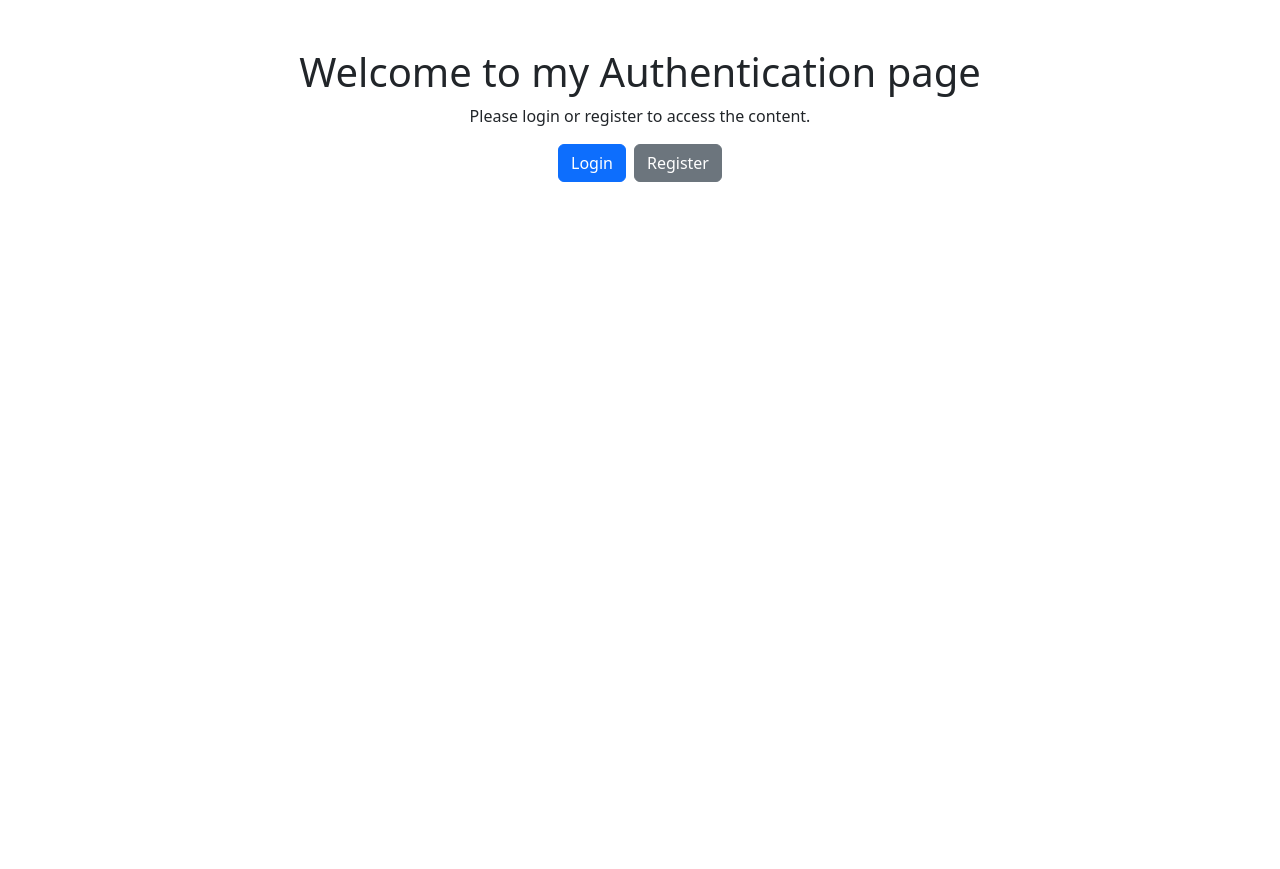
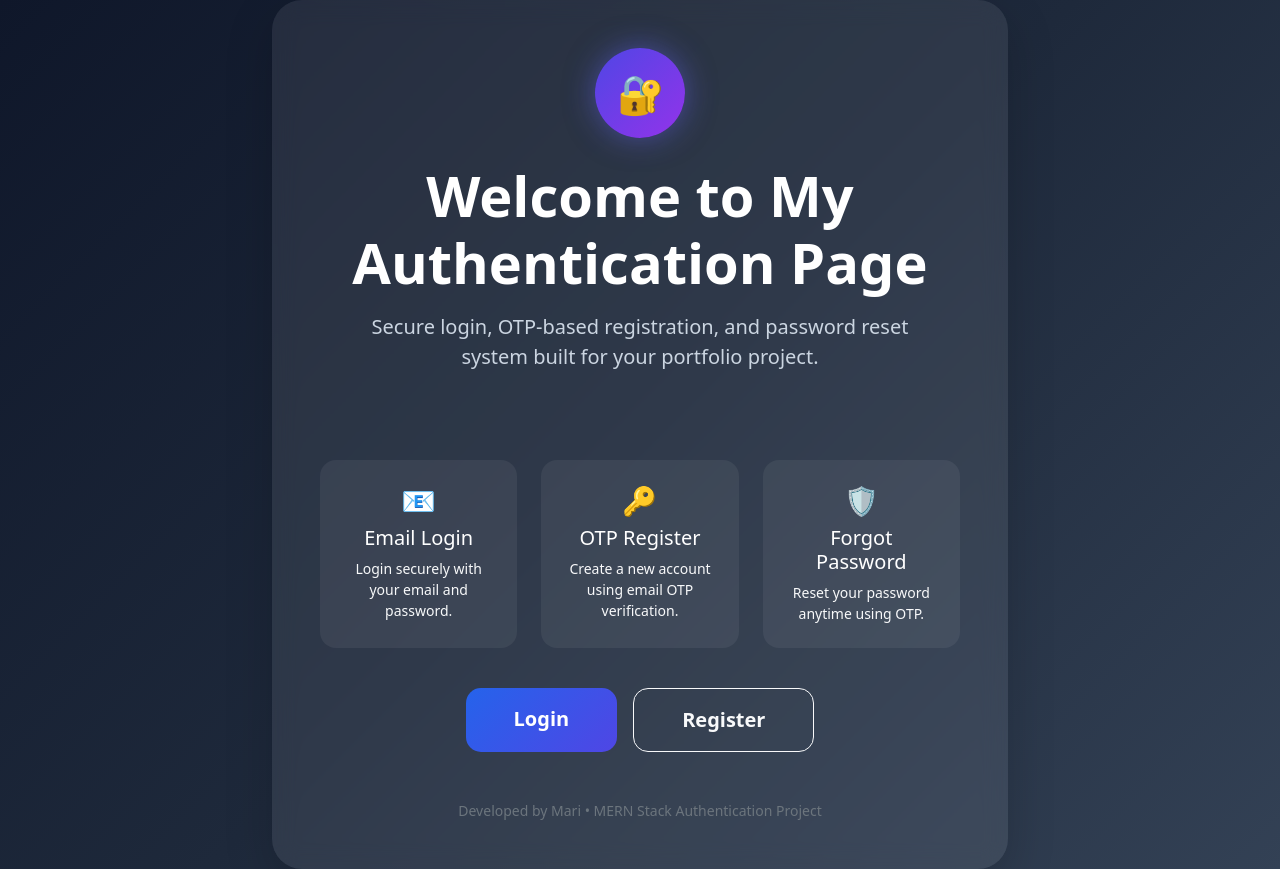
Before and after one commit to marisangithub/Authentication-frontend, a React app: page / in a window 1280 px wide. Before the commit the page ends 800 px from the top, so only its background shows below. Built offline with nearby package versions, Linux system fonts and the light colour scheme; the HTML template or start-up script is replaced by a standard one.

Commit message:
Revamp Home component layout and styling

```diff
--- a/src/pages/Home.jsx
+++ b/src/pages/Home.jsx
@@ -1,13 +1,125 @@
-import { Link } from "react-router-dom";
+import { Link } from 'react-router-dom';
 
 const Home = () => {
   return (
-    <div className="container mt-5 text-center align-center">
-        <h1>Welcome to my Authentication page </h1>
-        <p>Please login or register to access the content.</p>
-        <Link to="/login" className="btn btn-primary me-2">Login</Link>
-        <Link to="/register" className="btn btn-secondary">Register</Link>
+    <div
+      className="min-vh-100 d-flex align-items-center justify-content-center"
+      style={{
+        background: 'linear-gradient(135deg, #0f172a, #1e293b, #334155)',
+      }}
+    >
+      <div className="container">
+        <div className="row justify-content-center">
+          <div className="col-lg-8 col-md-10">
+            <div
+              className="card border-0 shadow-lg text-center p-5"
+              style={{
+                borderRadius: '30px',
+                background: 'rgba(255,255,255,0.08)',
+                backdropFilter: 'blur(12px)',
+                color: 'white',
+              }}
+            >
+              <div className="mb-4">
+                <div
+                  className="mx-auto mb-4 d-flex align-items-center justify-content-center"
+                  style={{
+                    width: '90px',
+                    height: '90px',
+                    borderRadius: '50%',
+                    background: 'linear-gradient(135deg, #4f46e5, #9333ea)',
+                    fontSize: '38px',
+                    boxShadow: '0 0 30px rgba(99,102,241,0.5)',
+                  }}
+                >
+                  🔐
+                </div>
+
+                <h1 className="fw-bold display-4 mb-3">
+                  Welcome to My Authentication Page
+                </h1>
+
+                <p
+                  className="lead mx-auto"
+                  style={{ maxWidth: '600px', color: '#cbd5e1' }}
+                >
+                  Secure login, OTP-based registration, and password reset system
+                  built for your portfolio project.
+                </p>
+              </div>
+
+              <div className="row g-4 mt-4 mb-4">
+                <div className="col-md-4">
+                  <div
+                    className="p-4 h-100 rounded-4"
+                    style={{ background: 'rgba(255,255,255,0.06)' }}
+                  >
+                    <h3 className="mb-2">📧</h3>
+                    <h5>Email Login</h5>
+                    <p className="small text-light mb-0">
+                      Login securely with your email and password.
+                    </p>
+                  </div>
+                </div>
+
+                <div className="col-md-4">
+                  <div
+                    className="p-4 h-100 rounded-4"
+                    style={{ background: 'rgba(255,255,255,0.06)' }}
+                  >
+                    <h3 className="mb-2">🔑</h3>
+                    <h5>OTP Register</h5>
+                    <p className="small text-light mb-0">
+                      Create a new account using email OTP verification.
+                    </p>
+                  </div>
+                </div>
+
+                <div className="col-md-4">
+                  <div
+                    className="p-4 h-100 rounded-4"
+                    style={{ background: 'rgba(255,255,255,0.06)' }}
+                  >
+                    <h3 className="mb-2">🛡️</h3>
+                    <h5>Forgot Password</h5>
+                    <p className="small text-light mb-0">
+                      Reset your password anytime using OTP.
+                    </p>
+                  </div>
+                </div>
+              </div>
+
+              <div className="d-flex flex-column flex-sm-row justify-content-center gap-3 mt-3">
+                <Link
+                  to="/login"
+                  className="btn btn-primary btn-lg px-5 py-3 fw-semibold"
+                  style={{
+                    borderRadius: '15px',
+                    background: 'linear-gradient(135deg, #2563eb, #4f46e5)',
+                    border: 'none',
+                  }}
+                >
+                  Login
+                </Link>
+
+                <Link
+                  to="/register"
+                  className="btn btn-outline-light btn-lg px-5 py-3 fw-semibold"
+                  style={{ borderRadius: '15px' }}
+                >
+                  Register
+                </Link>
+              </div>
+
+              <div className="mt-5 text-secondary small">
+                Developed by Mari • MERN Stack Authentication Project
+              </div>
+            </div>
+          </div>
         </div>
+      </div>
+    </div>
   );
-}
+};
+
 export default Home;
```
